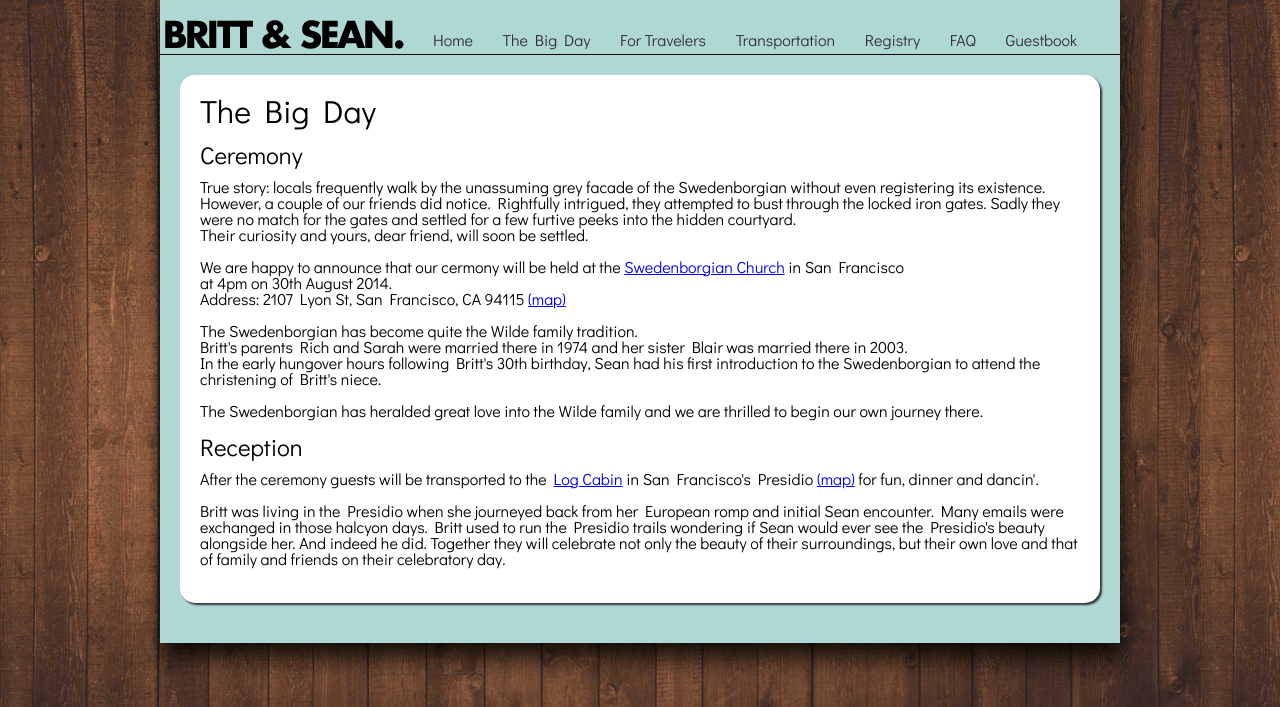
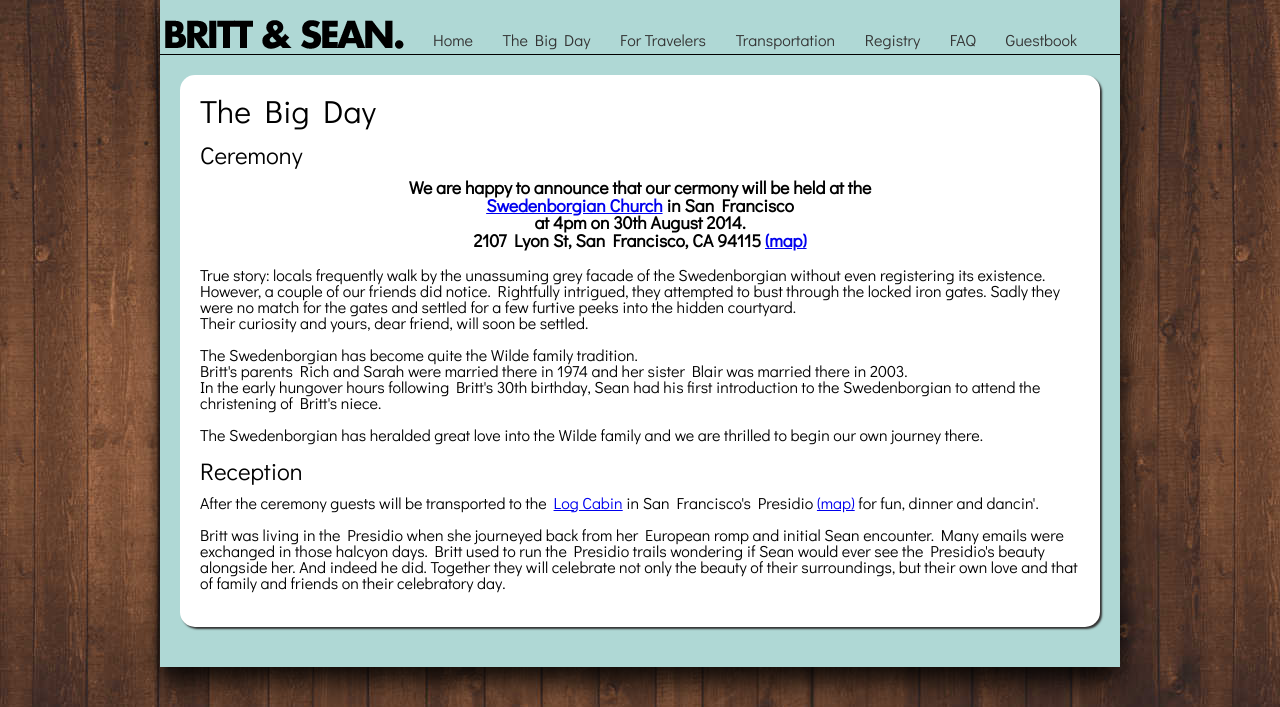
Before and after one commit to seanbelling/brittandsean, a PHP site: page /wedding in a window 1280 px wide. Shown: the top 707 px of the page. Run offline with PHP 8.4, Linux system fonts and the light colour scheme; some libraries are stand-ins or nearby versions.

Commit message:
this is getting annoying

```diff
--- a/wedding.php
+++ b/wedding.php
@@ -107,14 +107,14 @@
             <div class="page-content">
               <h2>The Big Day</h2>
               <h3>Ceremony</h3>
+              <div style="text-align:center;font-size:110%;font-weight:bold;"><p>We are happy to announce that our cermony will be held at the<br />
+              <a href="http://www.sfswedenborgian.org/Landmarking/Landmark.asp" target="_blank">Swedenborgian Church</a>
+              in San Francisco<br />at 4pm on 30th August 2014.<br />
+              2107 Lyon St, San Francisco, CA 94115 <a href="http://goo.gl/maps/J9Zjp" target="_blank">(map)</a></p></div>
               <p>True story: locals frequently walk by the unassuming grey facade of the Swedenborgian without even registering its existence.<br />
               However, a couple of our friends did notice. Rightfully intrigued, they attempted to bust through the locked iron gates.
               Sadly they were no match for the gates and settled for a few furtive peeks into the hidden courtyard.<br />
               Their curiosity and yours, dear friend, will soon be settled.</p>
-              <p>We are happy to announce that our cermony will be held at the
-              <a href="http://www.sfswedenborgian.org/Landmarking/Landmark.asp" target="_blank">Swedenborgian Church</a>
-              in San Francisco<br />at 4pm on 30th August 2014.<br />
-              Address: 2107 Lyon St, San Francisco, CA 94115 <a href="http://goo.gl/maps/J9Zjp" target="_blank">(map)</a></p>
               <p>The Swedenborgian has become quite the Wilde family tradition.<br />Britt's parents Rich and Sarah were married there in 1974
               and her sister Blair was married there in 2003.<br />
               In the early hungover hours following Britt's 30th birthday, Sean had his first introduction to the Swedenborgian to attend
```
